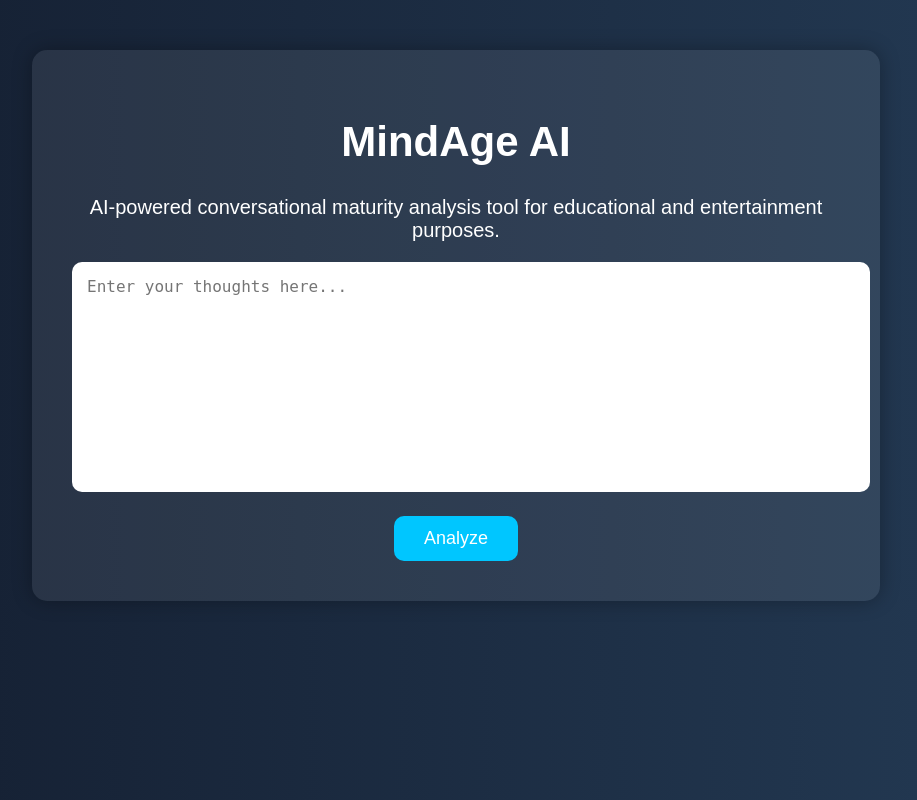
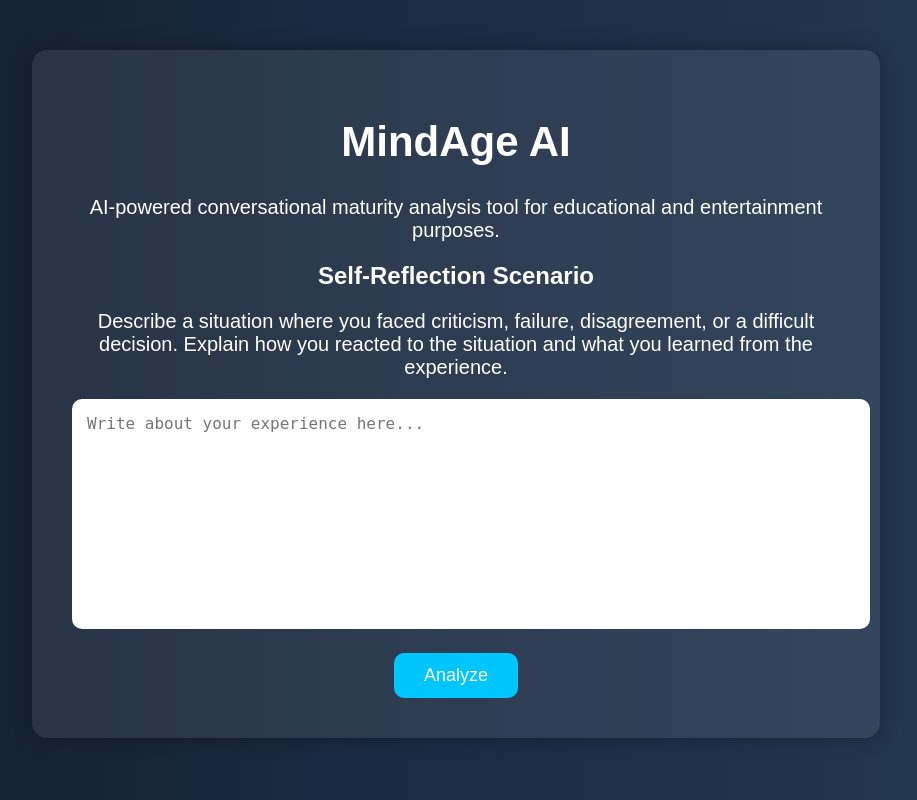
Before and after one commit to RimiSarkar11/MindAge-AI, a Flask app: page / in a window 1280 px wide. Shown: the whole page, without its empty margins (184-1101 px from the left). Run offline with Flask 3, Linux system fonts and the light colour scheme.

Commit message:
added a paragraph

```diff
--- a/templates/index.html
+++ b/templates/index.html
@@ -15,9 +15,23 @@
             AI-powered conversational maturity analysis tool for educational and entertainment purposes.
         </p>
 
+        <div class="scenario">
+            <h2>Self-Reflection Scenario</h2>
+
+            <p>
+                Describe a situation where you faced criticism, failure,
+                disagreement, or a difficult decision. Explain how you reacted
+                to the situation and what you learned from the experience.
+            </p>
+        </div>
+
         <form method="POST">
 
-            <textarea name="text" placeholder="Enter your thoughts here..." required></textarea>
+            <textarea
+                name="text"
+                placeholder="Write about your experience here..."
+                required
+            ></textarea>
 
             <br>
 
```
